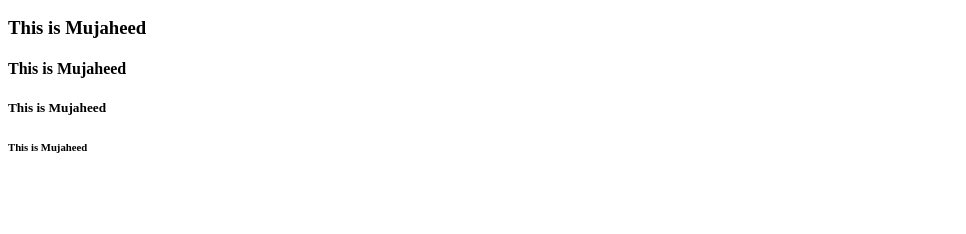
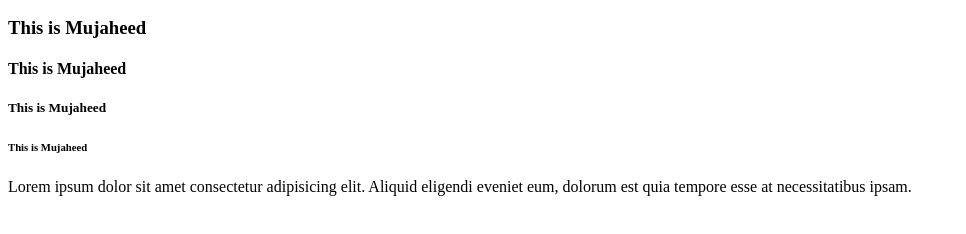
Before and after one commit to MujaheedAliKhan/Github_repo, a plain HTML site: page index.html in a window 1280 px wide. Shown: the part 110-344 px from the top of the page, without its empty margins (0-966 px from the left). Drawn offline with Linux system fonts and the light colour scheme.

Commit message:
Added some text

```diff
--- a/index.html
+++ b/index.html
@@ -12,5 +12,7 @@
     <h4>This is Mujaheed</h4>
     <h5>This is Mujaheed</h5>
     <h6>This is Mujaheed</h6>
+
+    <p>Lorem ipsum dolor sit amet consectetur adipisicing elit. Aliquid eligendi eveniet eum, dolorum est quia tempore esse at necessitatibus ipsam.</p>
 </body>
 </html>
```
